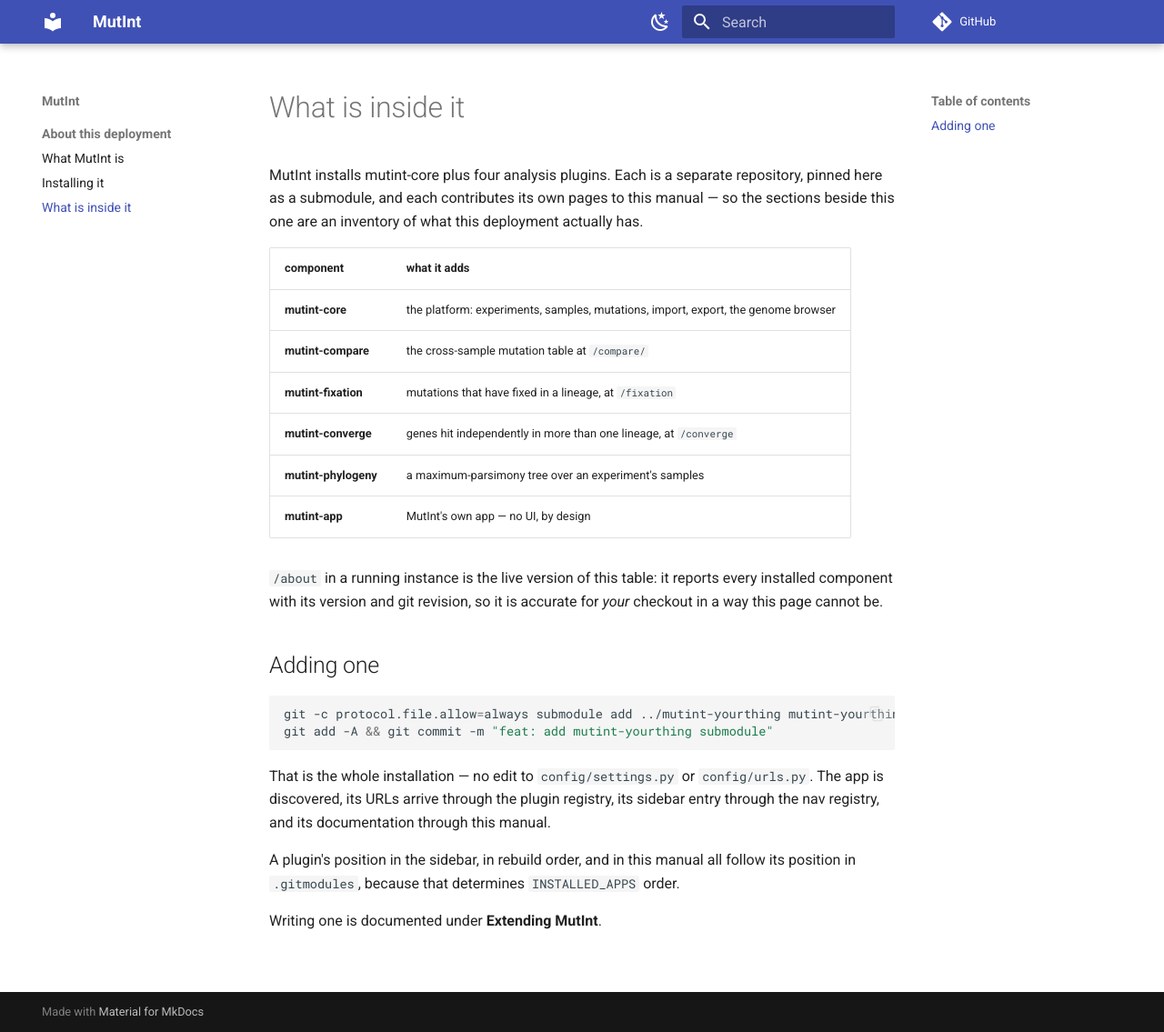
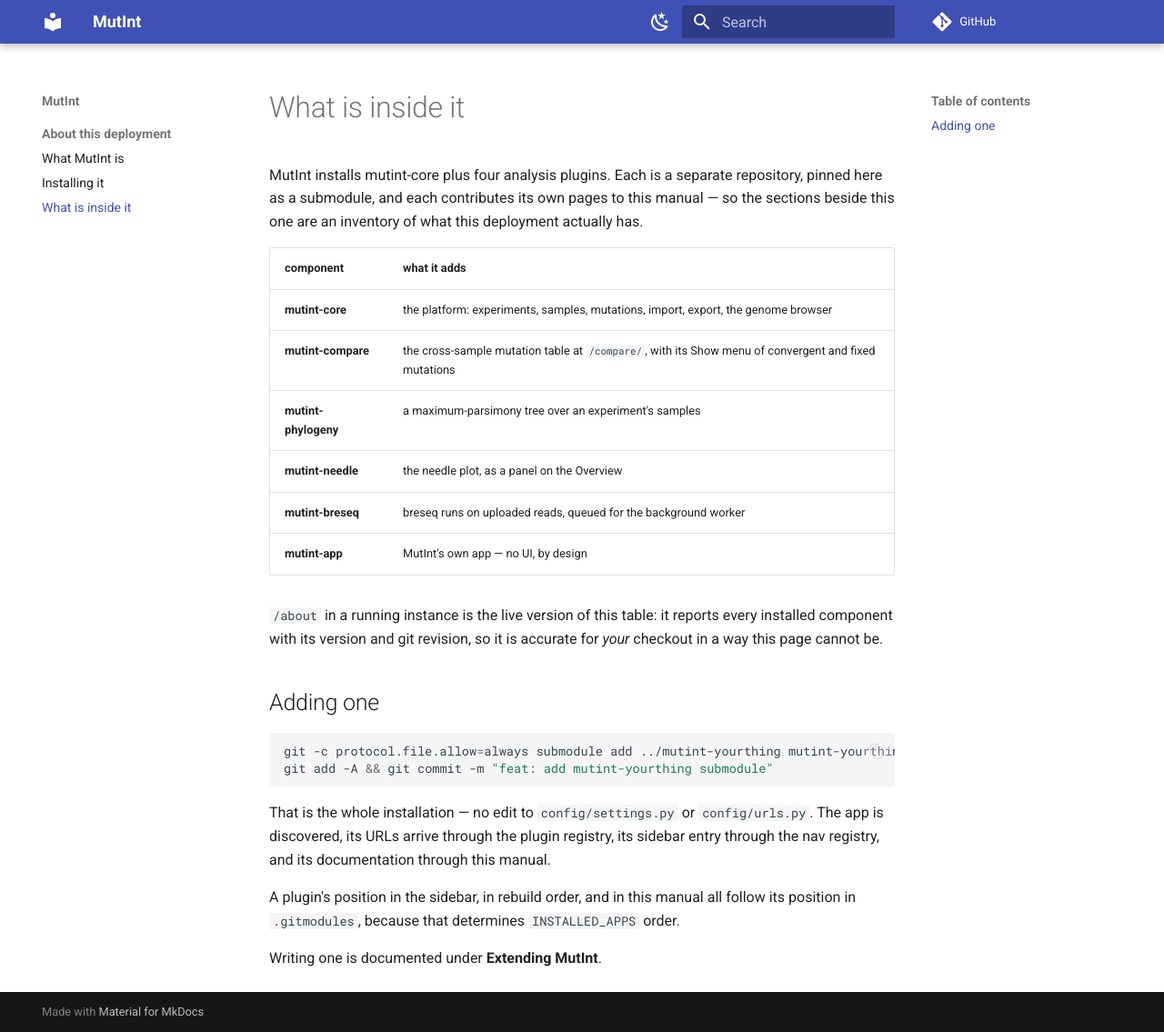
Before and after one commit to mutint/mutint, an MkDocs documentation site: the page built from docs/components.md, in a window 1280 px wide and 1135 px high. Shown: the whole window at 91% size. Built offline with MkDocs 1.6.1 and Material for MkDocs 9.7.7, drawn with Linux system fonts in a browser that asks for light colours; comment, search, counter and statistics services are not loaded.

Commit message:
feat: retire mutint-fixation and mutint-converge; bump submodules
Both plugins are mutint-compare's Show menu now. Bump mutint-core,
mutint-compare and mutint-needle to the commits that made that so, and list
the current components in the docs.

Co-Authored-By: Claude Fable 5.1 <noreply@anthropic.com>
Claude-Session: https://claude.ai/code/session_015SwdKAWTsPQohnVn2oUKU7

```diff
--- a/docs/components.md
+++ b/docs/components.md
@@ -7,10 +7,10 @@ this one are an inventory of what this deployment actually has.
 | component | what it adds |
 |---|---|
 | **mutint-core** | the platform: experiments, samples, mutations, import, export, the genome browser |
-| **mutint-compare** | the cross-sample mutation table at `/compare/` |
-| **mutint-fixation** | mutations that have fixed in a lineage, at `/fixation` |
-| **mutint-converge** | genes hit independently in more than one lineage, at `/converge` |
+| **mutint-compare** | the cross-sample mutation table at `/compare/`, with its Show menu of convergent and fixed mutations |
 | **mutint-phylogeny** | a maximum-parsimony tree over an experiment's samples |
+| **mutint-needle** | the needle plot, as a panel on the Overview |
+| **mutint-breseq** | breseq runs on uploaded reads, queued for the background worker |
 | **mutint-app** | MutInt's own app — no UI, by design |
 
 `/about` in a running instance is the live version of this table: it reports every installed
```
Also changed, not shown: docs/index.md (+3 -3 lines), .gitmodules.
